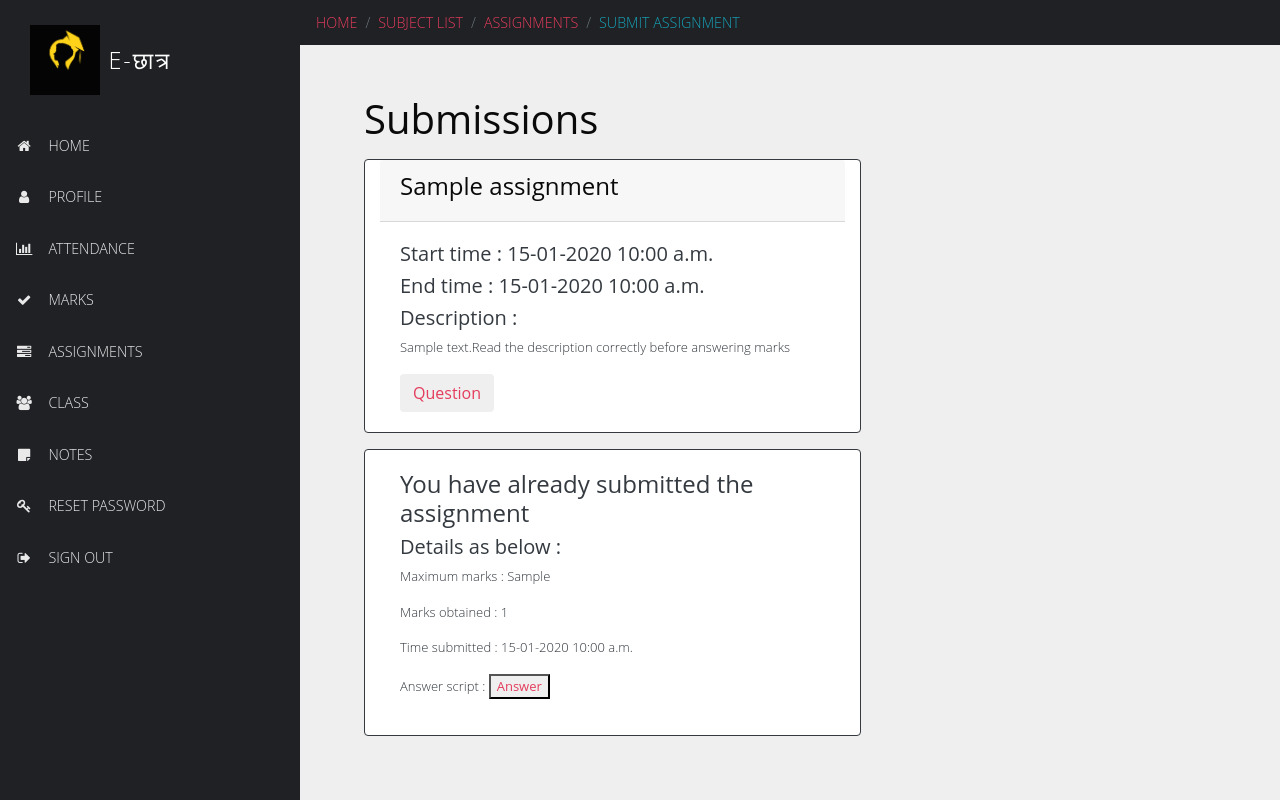
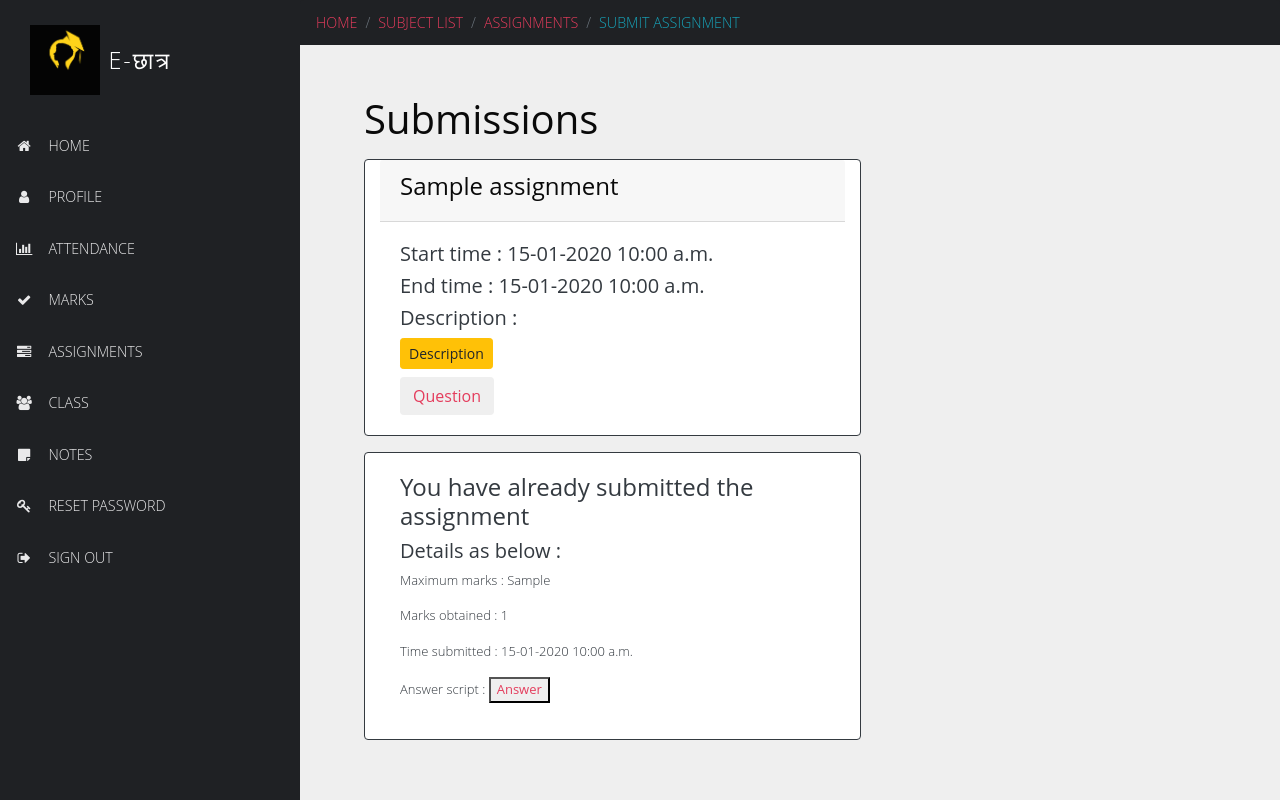
Before and after one commit to swasthikcnayak/team-sankalp-scl-maxo, a Django app: page /assignments/submissions/1 in a window 1280 px wide. Run offline with Django 3.2, Linux system fonts and the light colour scheme; a user stored in the database is signed in; tables that the repository leaves empty hold one stand-in row (values such as "Sample post"); some libraries are stand-ins or nearby versions.

Commit message:
adding description toggle

```diff
--- a/djangoProject/assignments/templates/assignments/submission-list.html
+++ b/djangoProject/assignments/templates/assignments/submission-list.html
@@ -18,12 +18,16 @@
             <li class="breadcrumb-item"><a href="{% url 'home' %}">Home</a></li>
             {% if request.user.role == 'THR' %}
                 <li class="breadcrumb-item"><a href="{% url 'view-classes-assignment' %}">Class List</a></li>
-                <li class="breadcrumb-item"><a href="{% url 'view-subject-assignment' classId=assignment.Class.id subjectId=assignment.subject.id%}">assignments</a></li>
-                <li  class="breadcrumb-item text-info" aria-current="page">check Assignment</li>
+                <li class="breadcrumb-item"><a
+                        href="{% url 'view-subject-assignment' classId=assignment.Class.id subjectId=assignment.subject.id %}">assignments</a>
+                </li>
+                <li class="breadcrumb-item text-info" aria-current="page">check Assignment</li>
             {% else %}
                 <li class="breadcrumb-item"><a href="{% url 'view-classes-assignment' %}">Subject List</a></li>
-                 <li class="breadcrumb-item"><a href="{% url 'view-subject-assignment' classId=assignment.Class.id subjectId=assignment.subject.id%}">Assignments</a></li>
-                <li  class="breadcrumb-item text-info" aria-current="page">Submit Assignment</li>
+                <li class="breadcrumb-item"><a
+                        href="{% url 'view-subject-assignment' classId=assignment.Class.id subjectId=assignment.subject.id %}">Assignments</a>
+                </li>
+                <li class="breadcrumb-item text-info" aria-current="page">Submit Assignment</li>
             {% endif %}
         </ol>
     </nav>
@@ -44,10 +48,15 @@
                     <div class="card-text">
                         <h5>Start time : {{ assignment.start_time|date:"d-m-Y H:i a" }}</h5>
                         <h5>End time : {{ assignment.end_time|date:"d-m-Y H:i a" }}</h5>
-                        <h5>Description : </h5>
+                        <button class="btn btn-sm btn-warning mb-2" type="button" data-toggle="collapse"
+                                data-target="#collapseExample" aria-expanded="false" aria-controls="collapseExample">
+                            Description
+                        </button>
+                        <div class="collapse" id="collapseExample">
                             <p class="text-break">{{ assignment.description }}</p>
                         </div>
-                    <button class="btn btn-md"><a href="{{ assignment.question.url }}"
+                    </div>
+                    <button class="btn btn-danger"><a href="{{ assignment.question.url }}" class="text-white"
                                                   target="__blank">Question</a></button>
                 </div>
             </div>
@@ -90,7 +99,7 @@
                     <tr>
                         <td>{{ submission.student.user.username }}</td>
                         <td>{{ submission.assignment.maximum_marks }}</td>
-                        <td>{{ submission.marks_obtained|date:"d-m-Y H:i a" }}</td>
+                        <td>{{ submission.marks_obtained }}</td>
                         <td>{{ submission.time_submitted|date:"d-m-Y H:i a" }}</td>
                         <td>
                             <button><a href="{{ assignment.question.url }}" target="__blank">Answer</a></button>
@@ -109,8 +118,13 @@
                         <h5>Start time : {{ assignment.start_time|date:"d-m-Y H:i a" }}</h5>
                         <h5>End time : {{ assignment.end_time|date:"d-m-Y H:i a" }}</h5>
                         <h5>Description : </h5>
-                        <p class="text-break">{{ assignment.description }}Read the description correctly before
-                            answering marks </p>
+                        <button class="btn btn-sm btn-warning mb-2" type="button" data-toggle="collapse"
+                                data-target="#collapseExample" aria-expanded="false" aria-controls="collapseExample">
+                            Description
+                        </button>
+                        <div class="collapse" id="collapseExample">
+                            <p class="text-break">{{ assignment.description }}</p>
+                        </div>
                     </div>
                     <button class="btn btn-md"><a href="{{ assignment.question.url }}"
                                                   target="__blank">Question</a></button>
```
Lines whose indentation alone changed are shown as unchanged.
